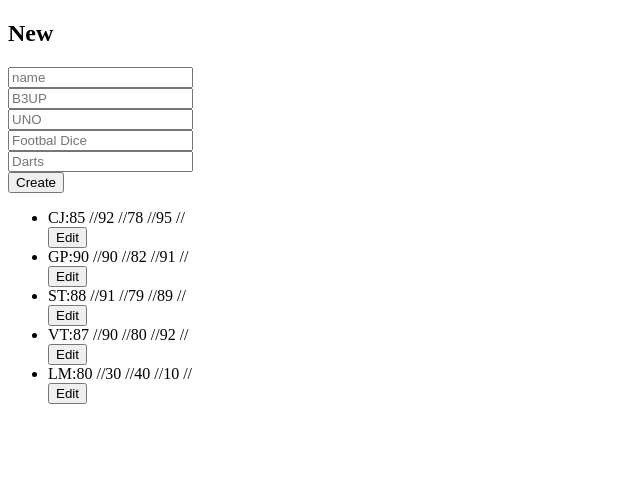
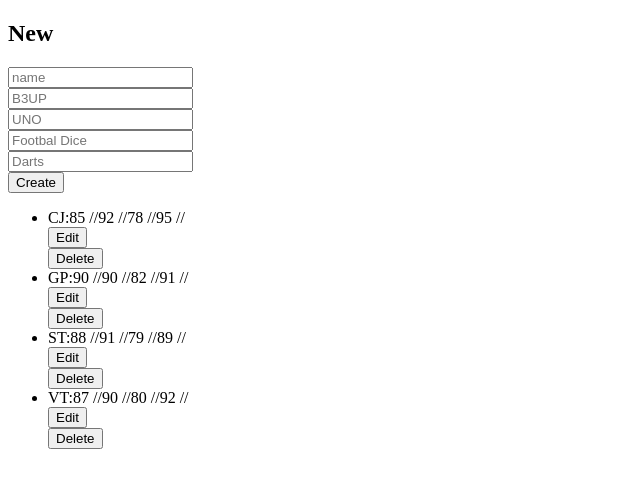
Before and after one commit to usamplazo/OfficePremierLeague, a React (Vite) app: page / in a window 1280 px wide. Shown: the top 488 px of the page, without its empty margins (0-640 px from the left). Built offline with nearby package versions, Linux system fonts and the light colour scheme; data requests are answered from the project's data file.

Commit message:
Simulating deleting score entities

```diff
--- a/db.json
+++ b/db.json
@@ -31,14 +31,6 @@
       "Uno": "90",
       "FootballDice": "80",
       "Darts": "92"
-    },
-    {
-      "id": 5,
-      "name": "LM",
-      "B3up": "80",
-      "Uno": "30",
-      "FootballDice": "40",
-      "Darts": "10"
     }
   ]
 }
--- a/src/PremierLeague.jsx
+++ b/src/PremierLeague.jsx
@@ -23,7 +23,7 @@ function PremierLeague() {
     };
 
     const handleCreate = (item) => {
-      console.log('add item: ${JSON.stringify(item)}')
+      console.log('Adding player: ${JSON.stringify(item)}')
       console.log("  " + item.name + " " + item.B3up + " " + item.Uno + " " + item.FootballDice + " " + item.Darts)
 
       fetch(API_URL, {
@@ -37,9 +37,10 @@ function PremierLeague() {
     };
 
     const handleUpdate = (updatedItem) => {
-      console.log('Updating user data! ' + updatedItem.id + " " + updatedItem.B3up + ' ' + updatedItem.Uno + ' ' + updatedItem.FootballDice + ' ' + updatedItem.Darts)
+      console.log(`Updating player data (ID:${updateUrl.id})!`)
 
       const updateUrl = `${API_URL}/${updatedItem.id}`;
+
       fetch(updateUrl,{
         method: 'PUT',
         headers,
@@ -49,12 +50,26 @@ function PremierLeague() {
         .catch(error=>setError(error));
     };
 
+    const handleDelete = (playerToRemoveId) => {
+        console.log(`Deleting player data (ID:${playerToRemoveId})!`)
+
+        const playerToRemoveUrl = `${API_URL}/${playerToRemoveId}`;
+
+        fetch(playerToRemoveUrl,{
+          method:'DELETE',
+          headers
+        })
+        .then(() => setData(data.filter(player => player.id !== playerToRemoveId)))
+        .catch(error=> console.error('Error deleting player: ', error));
+    };
+
   return (
       <PremierLeagueScores
           data={data}
           error={error}
           onCreate={handleCreate}
           onUpdate={handleUpdate}
+          onDelete={handleDelete}
           />
   );
   }
--- a/src/PremierLeagueScores.jsx
+++ b/src/PremierLeagueScores.jsx
@@ -1,6 +1,6 @@
 import { useState } from "react";
 
-export default function PremierLeagueScores({data, onCreate, onUpdate, error}){
+export default function PremierLeagueScores({data, onCreate, onUpdate, onDelete, error}){
     const [formData, setFormData] = useState({id:'', name:'', B3up:'', Uno:'', FootballDice:'', Darts:''});
     const [editingId, setEditingId] = useState(null);
 
@@ -57,6 +57,7 @@ export default function PremierLeagueScores({data, onCreate, onUpdate, error}){
               {player.FootballDice} //
               {player.Darts} //
               <div><button onClick={() => handleEdit(player)}>Edit</button></div>
+              <div><button onClick={() => onDelete(player.id)}>Delete</button></div>
             </li>
           ))}
         </ul>
```
